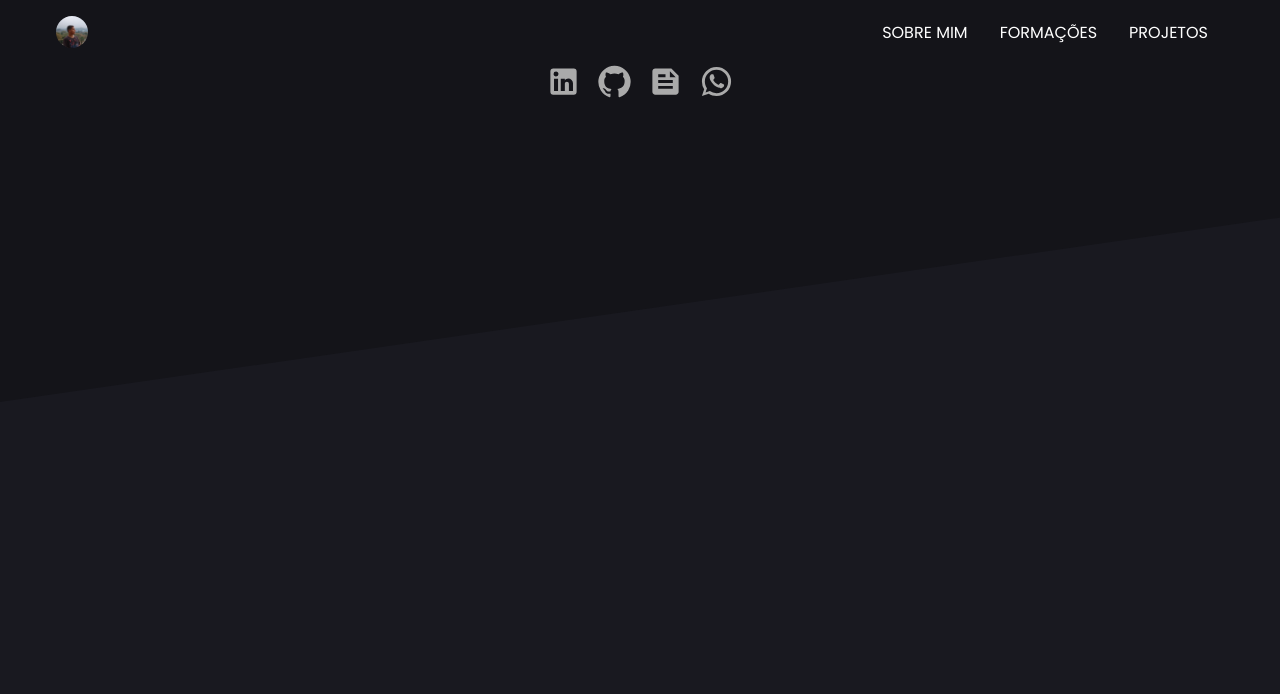
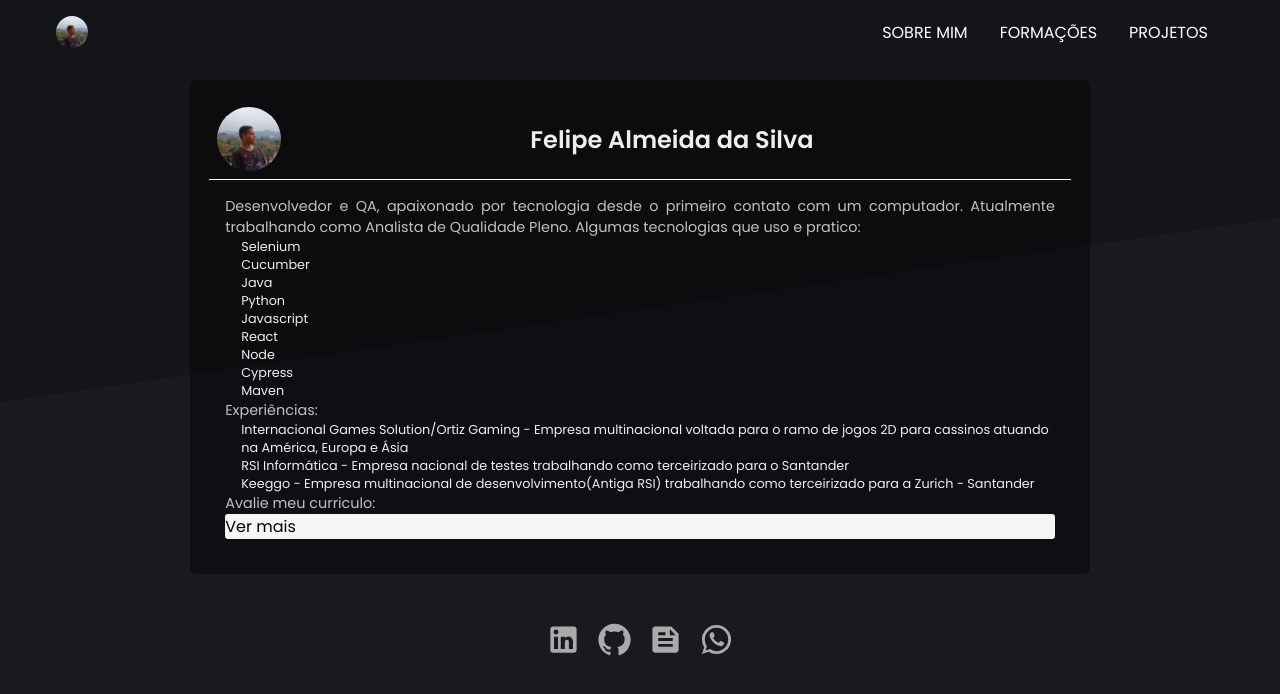
Before and after one commit to FelipeAL00/felipeal00.github.io, a React (Create React App) app: page / in a window 1280 px wide. Shown: the top 694 px of the page. Built offline with nearby package versions, Linux system fonts and the light colour scheme.

Commit message:
adicionando 'Sobre mim'

```diff
--- a/src/pages/AboutMe/index.jsx
+++ b/src/pages/AboutMe/index.jsx
@@ -1,9 +1,54 @@
 import React from "react";
+import { AvatarImage, Container, Content, Header, Body } from "./styles";
+
+import logo_image from "../../assets/images/logo_image.jpg";
+import pdf from "../../assets/pdfs/FelipeAlmeidadaSilva.pdf";
 
 export default function AboutMe() {
   return (
-    <div>
-      <h1>FELIPE</h1>
-    </div>
+    <Container>
+      <Content>
+        <Header>
+          <AvatarImage src={logo_image} />
+          <strong>Felipe Almeida da Silva</strong>
+        </Header>
+        <Body>
+          <p>
+            Desenvolvedor e QA, apaixonado por tecnologia desde o primeiro
+            contato com um computador. Atualmente trabalhando como Analista de
+            Qualidade Pleno. Algumas tecnologias que uso e pratico:
+          </p>
+          <li>Selenium</li>
+          <li>Cucumber</li>
+          <li>Java</li>
+          <li>Python</li>
+          <li>Javascript</li>
+          <li>React</li>
+          <li>Node</li>
+          <li>Cypress</li>
+          <li>Maven</li>
+
+          <p>Experiências:</p>
+          <li>
+            Internacional Games Solution/Ortiz Gaming - Empresa multinacional
+            voltada para o ramo de jogos 2D para cassinos atuando na América,
+            Europa e Ásia
+          </li>
+          <li>
+            RSI Informática - Empresa nacional de testes trabalhando como
+            terceirizado para o Santander
+          </li>
+          <li>
+            Keeggo - Empresa multinacional de desenvolvimento(Antiga RSI)
+            trabalhando como terceirizado para a Zurich - Santander{" "}
+          </li>
+
+          <p>Avalie meu curriculo: </p>
+          <a href={pdf} target="_blank" rel="noreferrer">
+            Ver mais
+          </a>
+        </Body>
+      </Content>
+    </Container>
   );
 }
--- /dev/null
+++ b/src/pages/AboutMe/styles.js
@@ -0,0 +1,89 @@
+import styled from "styled-components";
+
+export const Container = styled.div`
+  margin: 5rem 1rem;
+  margin-bottom: 2rem;
+  display: flex;
+  justify-content: center;
+`;
+
+export const Content = styled.div`
+  max-width: 900px;
+  width: 100%;
+  background: rgba(0, 0, 0, 0.4);
+  border-radius: 0.4rem;
+  padding: 1.2rem;
+  display: flex;
+  flex-direction: column;
+
+  @media (max-width: 900px) {
+    max-width: 500px;
+  }
+`;
+
+export const Header = styled.div`
+  display: flex;
+  align-items: center;
+  justify-content: space-between;
+  padding: 0.5rem;
+  border-bottom: 0.1rem solid #fff;
+
+  strong {
+    max-width: 900px;
+    width: 100%;
+    text-align: center;
+    font-size: 1.5rem;
+    margin-top: 0.8rem;
+    margin-bottom: 0.5rem;
+    padding-bottom: 0.3rem;
+  }
+`;
+
+export const Body = styled.div`
+  display: flex;
+  flex-direction: column;
+  justify-content: center;
+  margin: 1rem;
+  p {
+    font-size: 0.9rem;
+    opacity: 0.8;
+    width: 100%;
+    text-align: justify;
+  }
+
+  li {
+    font-size: 0.8rem;
+    list-style: none;
+    margin-left: 1rem;
+  }
+
+  a {
+    background: #f5f5f5;
+    color: #000;
+    border: none;
+    overflow: hidden;
+    border-radius: 0.2rem;
+    display: flex;
+    align-items: center;
+    transition: all 0.2s;
+    text-decoration: none;
+    &:hover {
+      opacity: 0.5;
+    }
+
+    span {
+      text-align: center;
+      flex: 1;
+      font-weight: 600;
+      color: #333;
+      transition: all 0.2s;
+      margin-top: 0.3rem;
+    }
+  }
+`;
+
+export const AvatarImage = styled.img`
+  width: 4rem;
+  height: 4rem;
+  border-radius: 50%;
+`;
--- a/src/pages/Projects/index.jsx
+++ b/src/pages/Projects/index.jsx
@@ -23,14 +23,7 @@ class Projects extends Component {
           <li key={project.id}>
             <AvatarHeader>
               <strong>{project.name}</strong>
-              {project.owner.avatar_url ? (
-                <AvatarImage
-                  src={project.owner.avatar_url}
-                  alt="avatar_image"
-                />
-              ) : (
-                <GitHub />
-              )}
+              <GitHub />
             </AvatarHeader>
             <span>{project.description}</span>
             <label>Linguagem: {project.language}</label>
```
